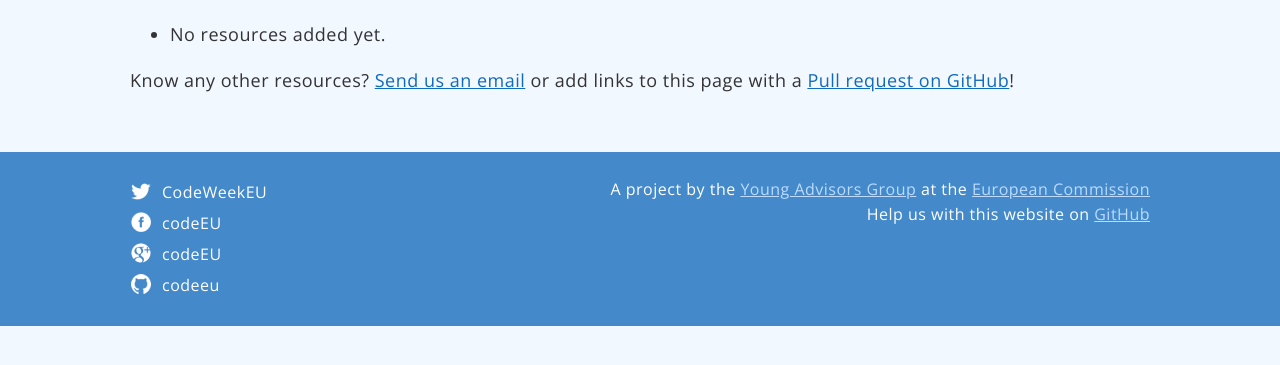
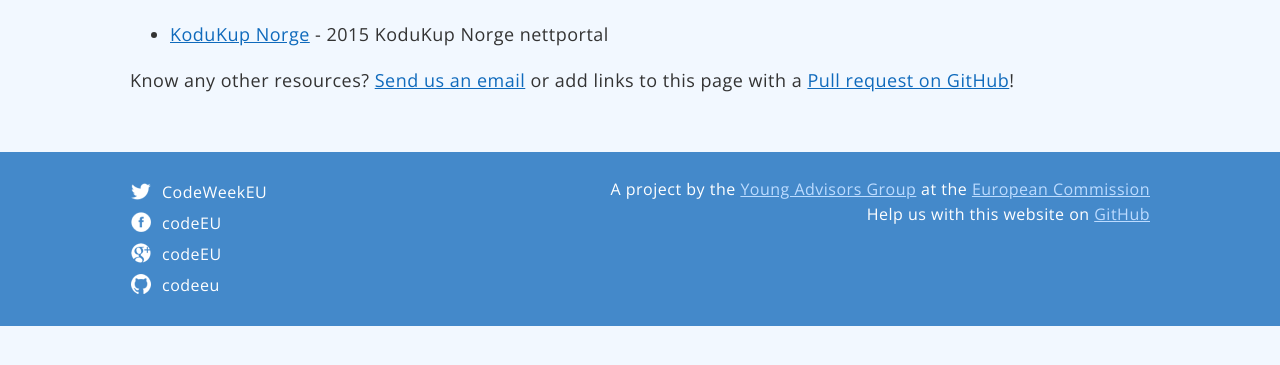
Before and after one commit to codeeu/codeeu.github.io, a Jekyll site: the page built from resources/norway/index.html, in a window 1280 px wide, cut to the strip 167-532 px from the top of the page. Built offline with Jekyll 4.4.1, drawn with Linux system fonts in a browser that asks for light colours; nearby versions of some CDN libraries; Markdown is read by kramdown in place of the engine named in the settings.

Commit message:
add kodu local resources

```diff
--- a/resources/estonia/index.html
+++ b/resources/estonia/index.html
@@ -9,6 +9,7 @@
 	<li><a href="http://www.xn--priseltkavi-l8a4u.ee/taiskasvanutele/opetajale">Päriselt ka või? materjal õpetajatele</a> -  e-õppematerjal koos tunnikavaga, mis toetab õpetajate teadmiste omandamist nutiseadmete võimalustest ja ohtudest.</li>
 	<li><a href="http://koolielu.ee/tools/index">Koolielu portaal</a> - leheküljele on koondatud nende programmide ja veebikeskkondade tutvustused, mis sobivad õppetöösse. Samalt lehelt leiab ka palju muud vajalikku infot ning haridusega seotud uudiseid.</li>
 	<li><a href="http://www.nutilabor.ee/">NutiLaborid</a> -  lehekülg koondab Vaata Maailma SA poolt korraldatavate IKT huviringide infot, kus õpetatakse programmeerimist, mobiiliäppide loomist ning robootikat.</li>
+	<li><a href="http://progekodu.weebly.com">Progekodu</a> - Veebileht Kodu õppevahendeid.</li>
   </ul>
 
   <p>Know any other resources? <a href="mailto:{{site.contact.email}}">Send us an email</a> or add links to this page with a <a href="https://github.com/codeeu/codeeu.github.io">Pull request on GitHub</a>!</p>
--- a/resources/greece/index.html
+++ b/resources/greece/index.html
@@ -21,6 +21,7 @@
    	<li><a href = "fe5.pdf">ΦΥΛΛΟ ΕΡΓΑΣΙΑΣ 5 Επανάληψη - Εμπέδωσης</a></li>
    	<li><a href = "fe6.pdf">ΦΥΛΛΟ ΕΡΓΑΣΙΑΣ 6 Περαιτέρω Δραστηριότητες</a></li>
    	<li><a href = "https://www.allcancode.com/">all can code</a></li>
+    <li><a href="http://www.koduplay.gr/">Koduplay</a> - Διαδικτυακό βιβλίο από φοιτητές του Πανεπιστημίου Θεσσαλίας που εισάγει στον προγραμματισμό χρησιμοποιώντας Microsoft Kodu</li>
   </ul>
 
   <p>Know any other resources? <a href="mailto:{{site.contact.email}}">Send us an email</a> or add links to this page with a <a href="https://github.com/codeeu/codeeu.github.io">Pull request on GitHub</a>!</p>
--- a/resources/norway/index.html
+++ b/resources/norway/index.html
@@ -4,7 +4,7 @@
 ---
 
   <ul>
-   	<li>No resources added yet.</li>
+   	<li><a href="http://koducup.no/">KoduKup Norge</a> - 2015 KoduKup Norge nettportal</li>
   </ul>
 
   <p>Know any other resources? <a href="mailto:{{site.contact.email}}">Send us an email</a> or add links to this page with a <a href="https://github.com/codeeu/codeeu.github.io">Pull request on GitHub</a>!</p>
```
